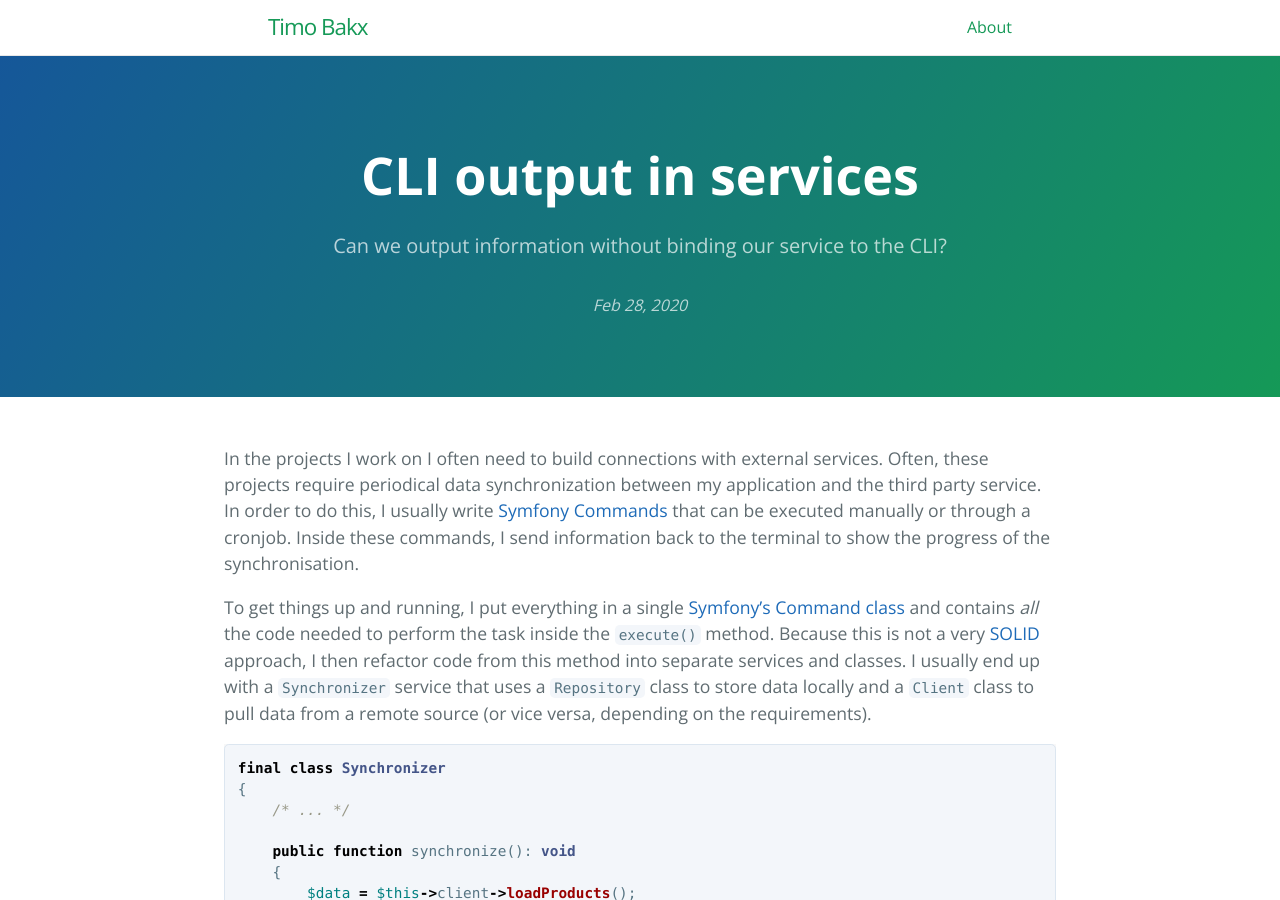
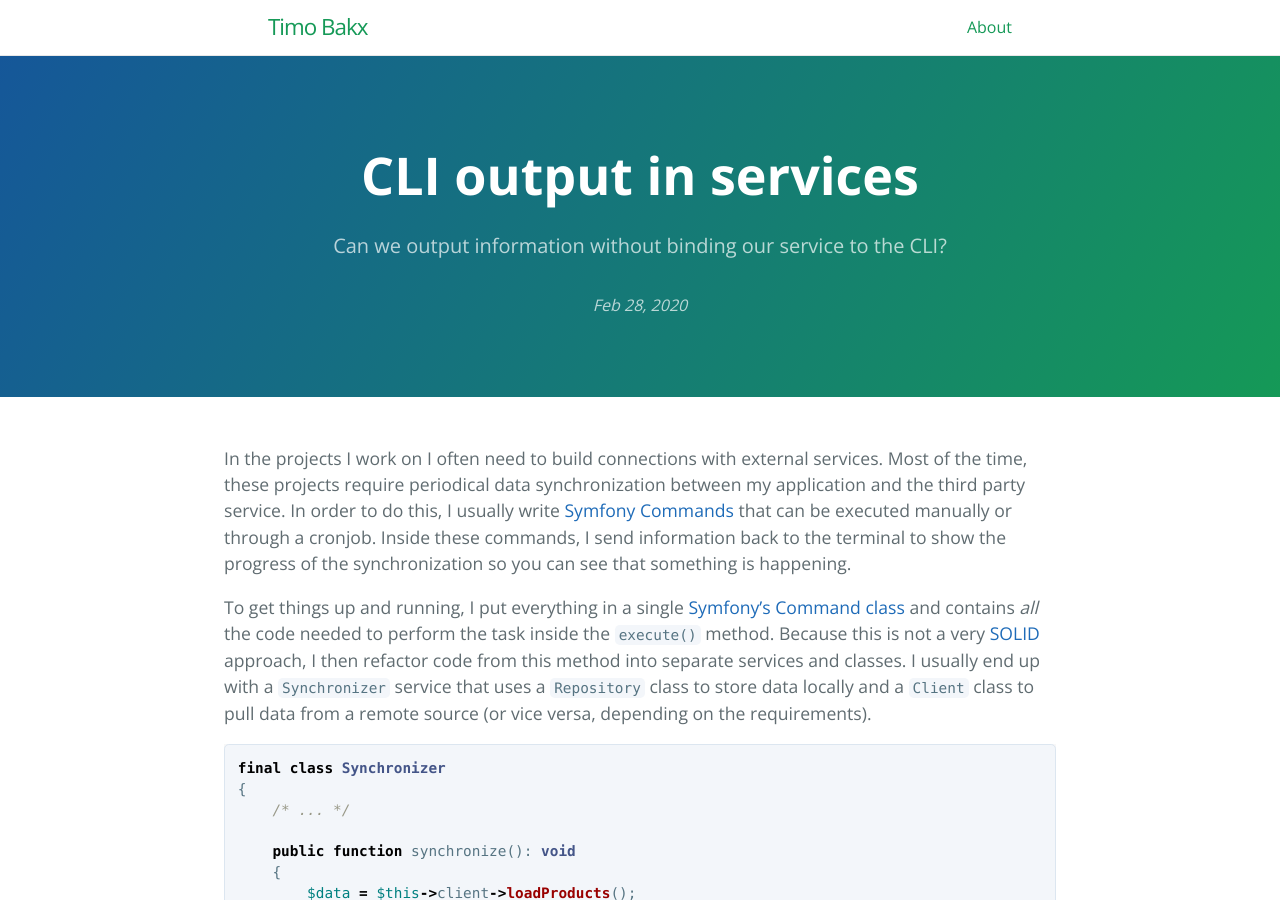
Before and after one commit to TimoBakx/timobakx.github.io, a Jekyll site: the page built from _posts/2020-02-28-cli-output-in-services.md, in a window 1280 px wide and 900 px high. Built offline with Jekyll 4.4.1, drawn with Linux system fonts in a browser that asks for light colours.

Commit message:
Rewording

```diff
--- a/_posts/2020-02-28-cli-output-in-services.md
+++ b/_posts/2020-02-28-cli-output-in-services.md
@@ -7,10 +7,11 @@ categories: php symfony
 ---
 
 In the projects I work on I often need to build connections with external services.
-Often, these projects require periodical data synchronization between my application
-and the third party service. In order to do this, I usually write [Symfony Commands][_command]
-that can be executed manually or through a cronjob. Inside these commands, I
-send information back to the terminal to show the progress of the synchronisation.
+Most of the time, these projects require periodical data synchronization between
+my application and the third party service. In order to do this, I usually
+write [Symfony Commands][_command] that can be executed manually or through a
+cronjob. Inside these commands, I send information back to the terminal to show
+the progress of the synchronization so you can see that something is happening.
 
 To get things up and running, I put everything in a single [Symfony's Command class][_command_class]
 and contains _all_ the code needed to perform the task inside the `execute()` method.
```
